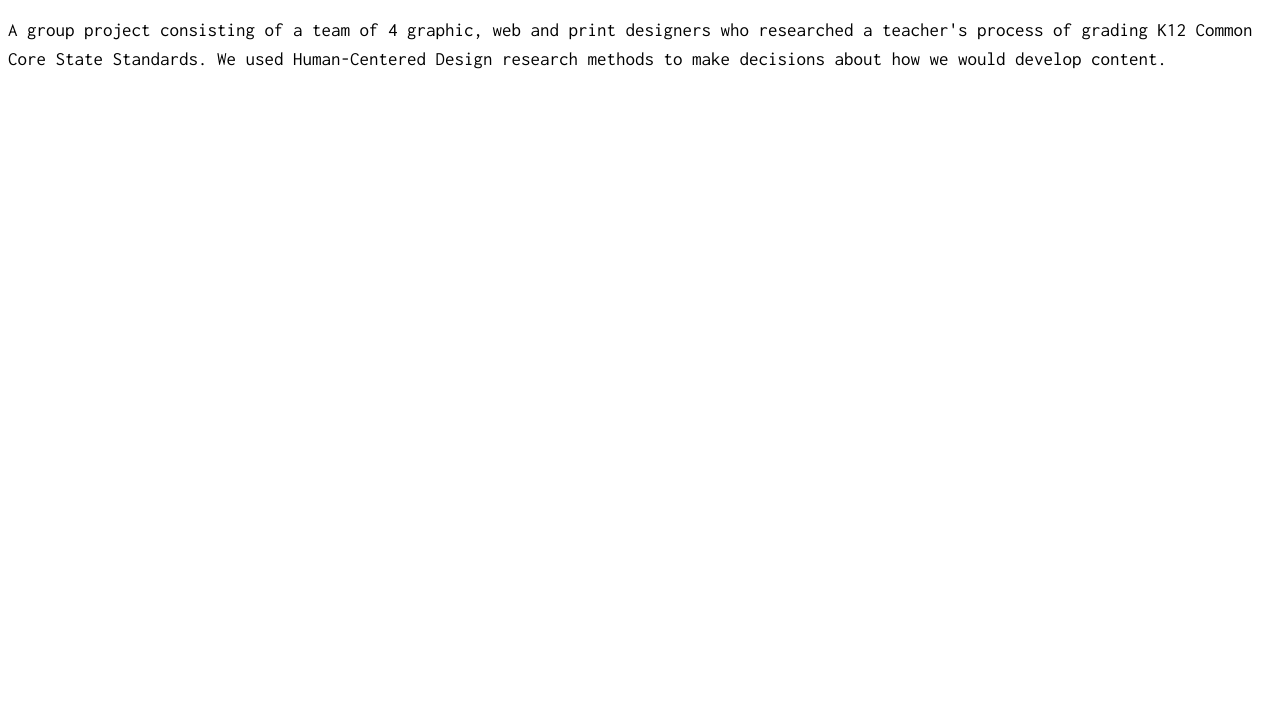
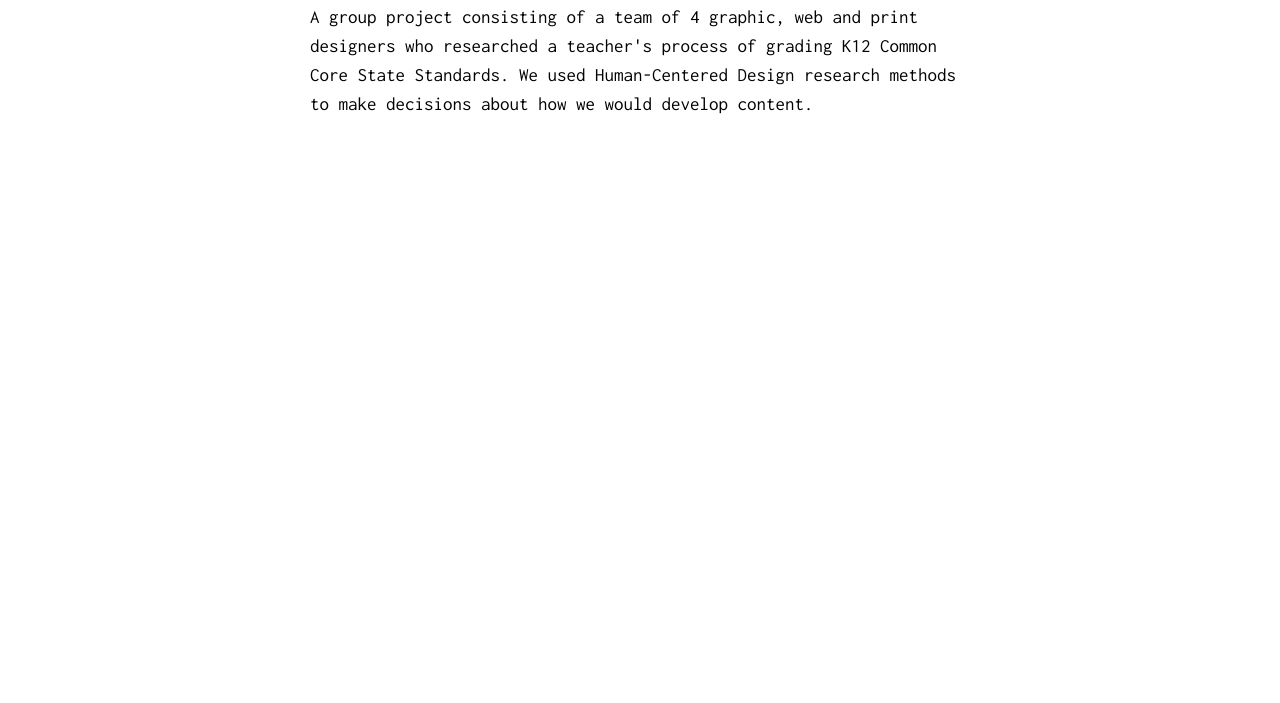
Before and after one commit to trumangoat/trumangoat.github.io, a plain HTML site: page CCSS/index.html in a window 1280 px wide. Shown: the part 97-800 px from the top of the page. Drawn offline with Linux system fonts and the light colour scheme.

Commit message:
Update index.html

```diff
--- a/CCSS/index.html
+++ b/CCSS/index.html
@@ -11,10 +11,9 @@
 
             .title,
             .intro-text {
-                margin-top: 4vh;
-                margin-bottom: 4vh;
                 margin-left: auto;
                 margin-right: auto;
+                width: 660px;
             }
 
             .title {
```
